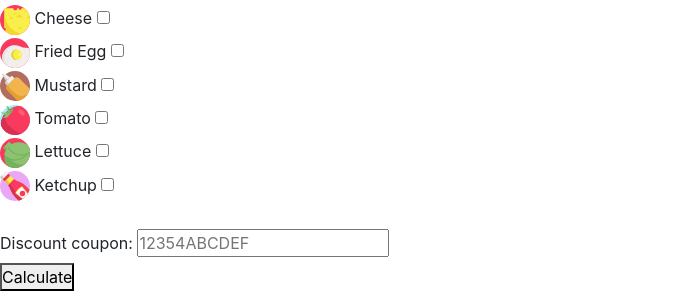
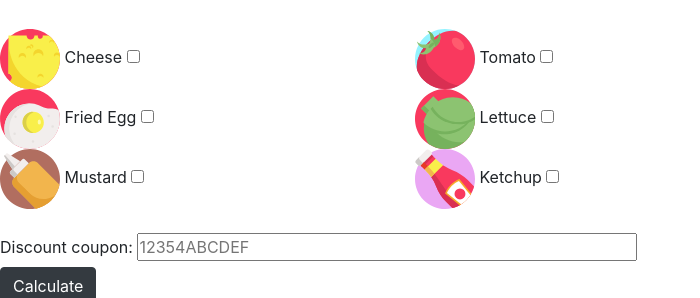
Before and after one commit to 10xMike/js-burger, a plain HTML site: page index.html in a window 1280 px wide. Shown: the part 133-431 px from the top of the page, without its empty margins (0-700 px from the left). Drawn offline with nearby package versions, Linux system fonts and the light colour scheme.

Commit message:
Aggiunte classi bootstrap

```diff
--- a/assets/css/style.css
+++ b/assets/css/style.css
@@ -15,6 +15,9 @@ body{
     font-size: large;
 }
 .icons{
-    width: 30px;
+    width: 60px;
     height: auto;
 }
+.discount_length{
+    width: 500px;
+}
--- a/index.html
+++ b/index.html
@@ -22,7 +22,9 @@
 
     <main id="site_main">
         <input type="text" id="burger" name="burger" placeholder="Name your Burger" class="burger_name">
-        <h3>Ingredients</h3>
+        <h3>Ingredients</h3><br>
+        <div class="row">
+            <div class="col-6">
                 <div class="form_group">
                 <img src="./assets/img/cheese.svg" alt="cheese_icon" class="icons">
                 <label for="cheese">Cheese</label>
@@ -38,6 +40,8 @@
                     <label for="mustard">Mustard</label>
                     <input type="checkbox" id="mustard" name="mustard">
                 </div>
+            </div>
+            <div class="col-6">
                 <div class="form_group">
                 <img src="./assets/img/tomato.svg" alt="tomato_icon" class="icons">
                 <label for="tomato">Tomato</label>
@@ -52,20 +56,22 @@
                     <img src="./assets/img/ketchup.svg" alt="ketchup_icon" class="icons">
                     <label for="ketchup">Ketchup</label>
                     <input type="checkbox" id="ketchup" name="ketchup">
-        </div><br>
+                </div>
+            </div>
+
+        </div>
+        <br>
         <!-- /.form_group -->
         <div class="discount">
             <label for="discount">Discount coupon:</label>
-            <input type="text" id="discount" name="discount" placeholder="12354ABCDEF">
+            <input type="text" id="discount" name="discount" placeholder="12354ABCDEF" class="discount_length">
         </div>
-        <div class="button">
-            <button>Calculate</button>
-        </div>
+        <button class="btn btn-dark">Calculate</button>
     </main>
     <!-- /#site_main -->
 
     <footer id="site_footer">
-
+        <h4>Your Price: </h4>
     </footer>
     <!-- /#site_footer -->
 
```
Lines whose indentation alone changed are shown as unchanged.
